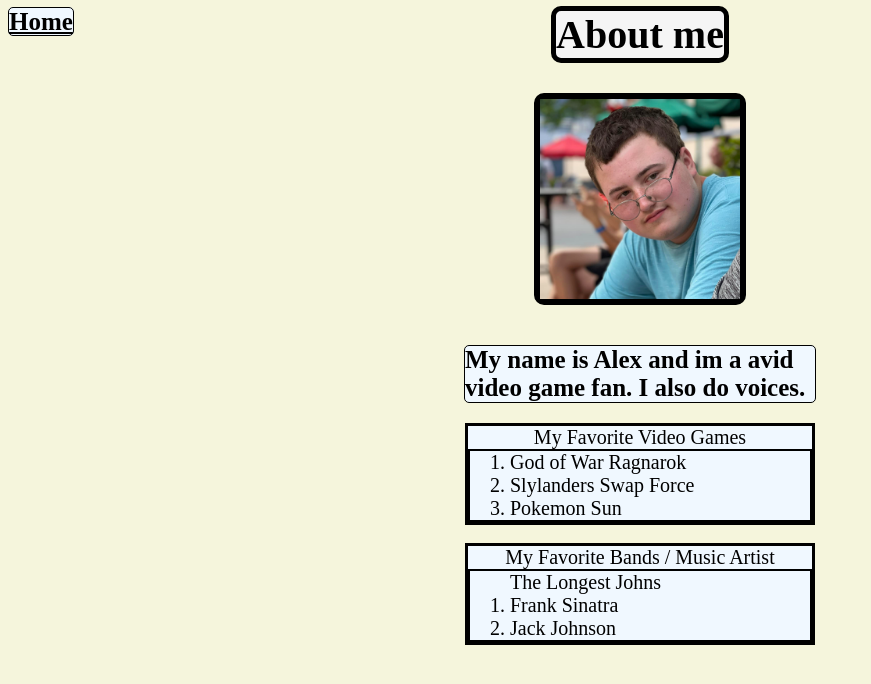
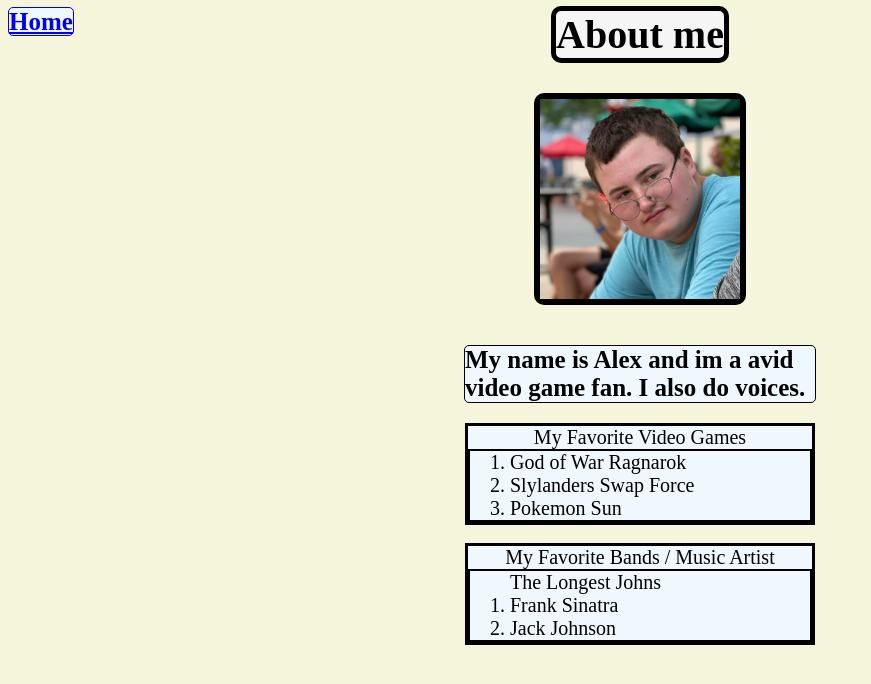
Before and after one commit to Alexdoesvoices/Alexdoesvoices-site, a plain HTML site: page aboutme.html in a window 1280 px wide. Shown: the whole page, without its empty margins (0-871 px from the left). Drawn offline with Linux system fonts and the light colour scheme.

Commit message:
Made Link Colors work

```diff
--- a/aboutme.html
+++ b/aboutme.html
@@ -6,7 +6,7 @@
 <body>
 
     <!-- Return Home -->
-  <a href='index.html' class="textboxbold" style="color: black; accent-color: blue;" target="_parent"> Home </a>
+  <a href='index.html' class="textboxbold + homebutton" style=" " target="_parent"> Home </a>
 
     <!--Page Title-->
 
```
Also changed, not shown: Equpment.html (+1 -1 lines), playlist.html (+1 -1 lines), portfolio.html (+1 -1 lines).
